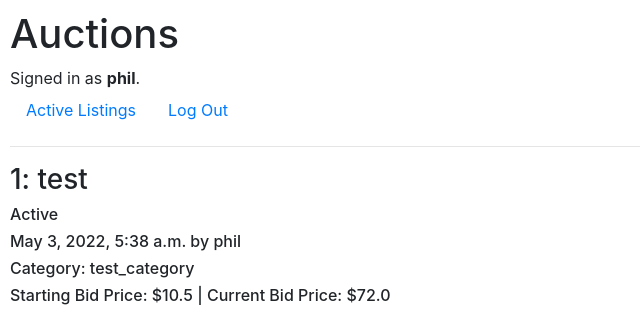
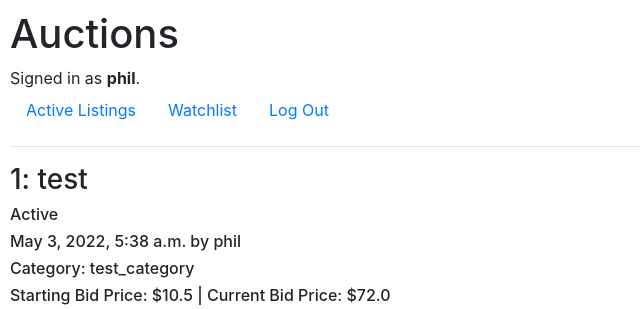
Before and after one commit to grzelkowska/ebay_django, a Django app: page /1 in a window 1280 px wide. Shown: the top 309 px of the page, without its empty margins (0-640 px from the left). Run offline with Django 3.2, Linux system fonts and the light colour scheme; a user stored in the database is signed in; data comes from the database, SQL or seed files in the repository; both versions use the stored data as it was after the commit; some libraries are stand-ins or nearby versions.

Commit message:
watchlists

```diff
--- a/auctions/models.py
+++ b/auctions/models.py
@@ -30,7 +30,7 @@ class Listings(models.Model):
     # url = models.CharField(blank=True, max_length=256)
 
     def __str__(self):
-        return f"{self.id} - title: {self.title}, bid: {self.starting_bid}"
+        return f"{self.id} - title: {self.title}, bid: {self.current_bid}"
 
 
 class Bids(models.Model):
--- a/auctions/templates/auctions/item.html
+++ b/auctions/templates/auctions/item.html
@@ -27,7 +27,7 @@
     {% endif %}
 
     {% if user.is_authenticated %}
-    <form method="post" action="{% url 'watchlist' id %}">
+    <form method="post" action="{% url 'add_watchlist' id %}">
         {% csrf_token %}
         {% if is_watched %}
         <input type="submit" value="Remove from Watchlist">
--- a/auctions/templates/auctions/layout.html
+++ b/auctions/templates/auctions/layout.html
@@ -22,6 +22,9 @@
             </li>
             {% if user.is_authenticated %}
                 <li class="nav-item">
+                    <a class="nav-link" href="{% url 'watchlist' %}">Watchlist</a>
+                </li>
+                <li class="nav-item">
                     <a class="nav-link" href="{% url 'logout' %}">Log Out</a>
                 </li>
             {% else %}
--- a/auctions/urls.py
+++ b/auctions/urls.py
@@ -8,8 +8,9 @@ urlpatterns = [
     path("logout", views.logout_view, name="logout"),
     path("register", views.register, name="register"),
     path("<int:item_id>", views.item, name="item"),
-    path("<int:item_id>/add_to_watchlist", views.add_to_watchlist, name="watchlist"),
+    path("<int:item_id>/add_to_watchlist", views.add_to_watchlist, name="add_watchlist"),
     path("<int:item_id>/bid", views.bid, name="bid"),
     path("<int:item_id>/close_bid", views.close_bid, name="close"),
-    path("<int:item_id>/comment", views.comment, name="comment")
+    path("<int:item_id>/comment", views.comment, name="comment"),
+    path("watchlist", views.watchlist, name="watchlist")
 ]
--- a/auctions/views.py
+++ b/auctions/views.py
@@ -52,6 +52,17 @@ def item(request, item_id):
             "comments": comments,
         },
     )
+
+@login_required
+def watchlist(request):
+    watchlists = request.user.watch_list.all()
+    # user = request.user
+    # item = Listings.objects.
+    # watchlists =
+    return render(request, "auctions/watchlist.html", {
+        "watchlists": watchlists
+    })
+
 
 @login_required
 def add_to_watchlist(request, item_id):
```
Also changed, not shown: auctions/templates/auctions/watchlist.html (added, +9 -0 lines), db.sqlite3, 3 other files.
